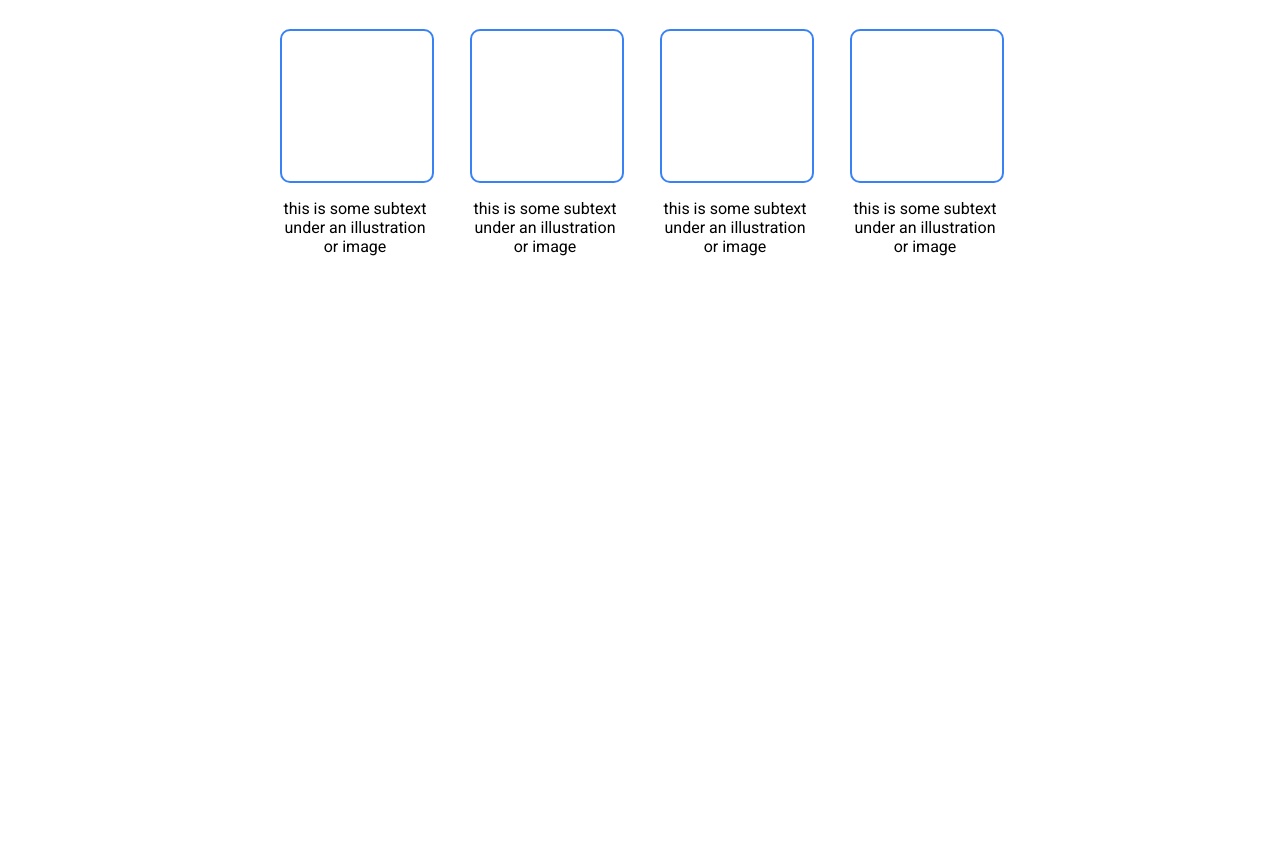
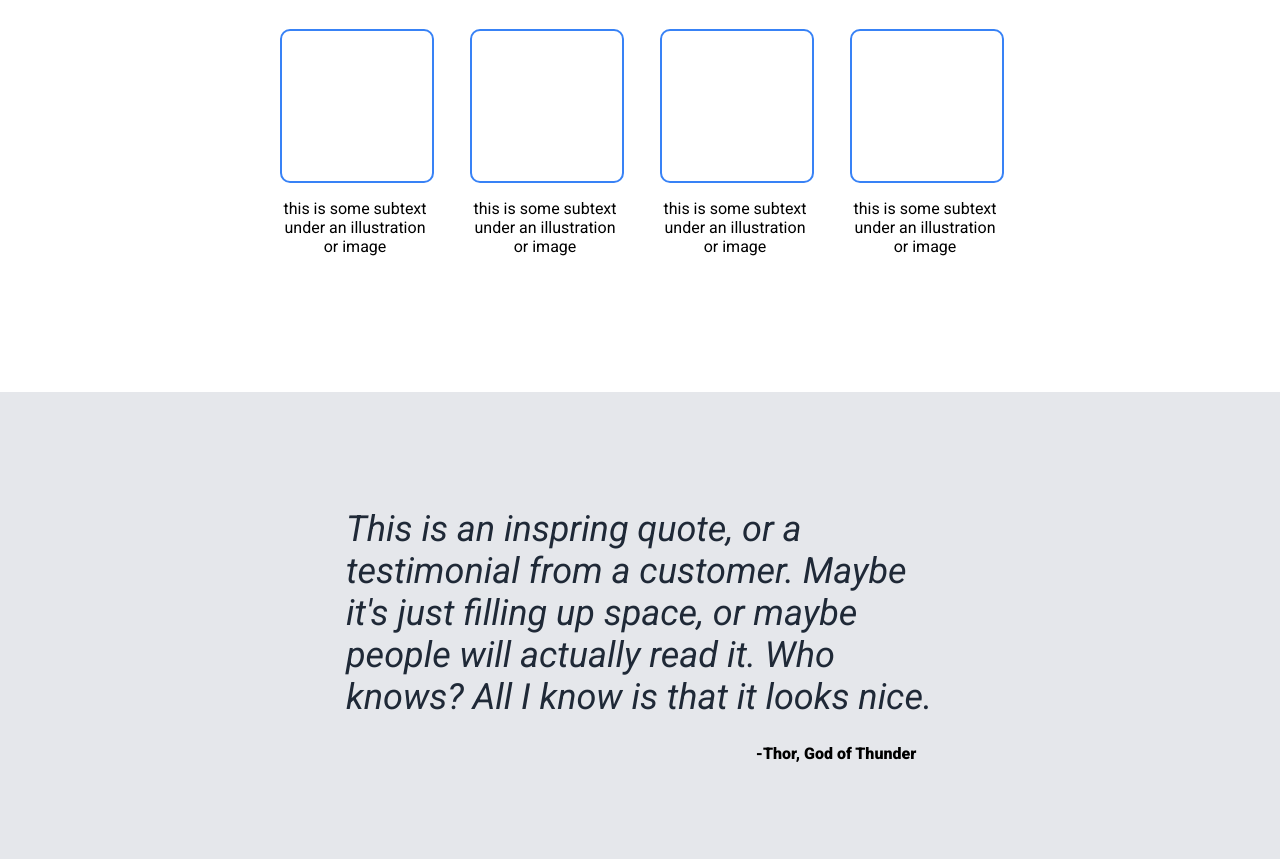
Before and after one commit to dbacodebase/landingpage, a plain HTML site: page index.html in a window 1280 px wide. Shown: the part 518-1377 px from the top of the page. Before the commit the page ends 810 px from the top, so only its background shows below. Drawn offline with Linux system fonts and the light colour scheme.

Commit message:
add quote section

```diff
--- a/index.html
+++ b/index.html
@@ -53,6 +53,15 @@
                 </div>
             </div>
         </section>
+        <section class="quote-section">
+            <div class="quote-container">
+                <p class="quote">This is an inspring quote, or a testimonial from a customer.
+                    Maybe it's just filling up space, or maybe people will
+                    actually read it. Who knows? All I know is that it looks nice.
+                </p>
+                <p class="thor">-Thor, God of Thunder</p>
+            </div>
+        </section>
     </main>
 </body>
 </html>
--- a/styles.css
+++ b/styles.css
@@ -75,6 +75,10 @@ header h1 {
     font-weight: 900;
 }
 
+.info-section {
+    padding-bottom: 100px;
+}
+
 .info-section h2 {
     font-size: 36px;
     color: #1f2937;
@@ -99,3 +103,27 @@ header h1 {
     border: 2px solid #3882f6;
     border-radius: 10px;
 }
+
+.quote-section {
+    background-color: #e5e7eb;
+    padding: 80px 150px 80px 150px;
+}
+
+.quote-container {
+    display: flex;
+    flex-direction: column;
+    align-items: center;
+}
+
+.quote {
+    font-size: 36px;
+    font-style: italic;
+    color: #1f2937;
+    width: 60%;
+    margin-bottom: 10px;
+}
+
+.thor {
+    margin-left: 40%;
+    font-weight: 900;
+}
```
